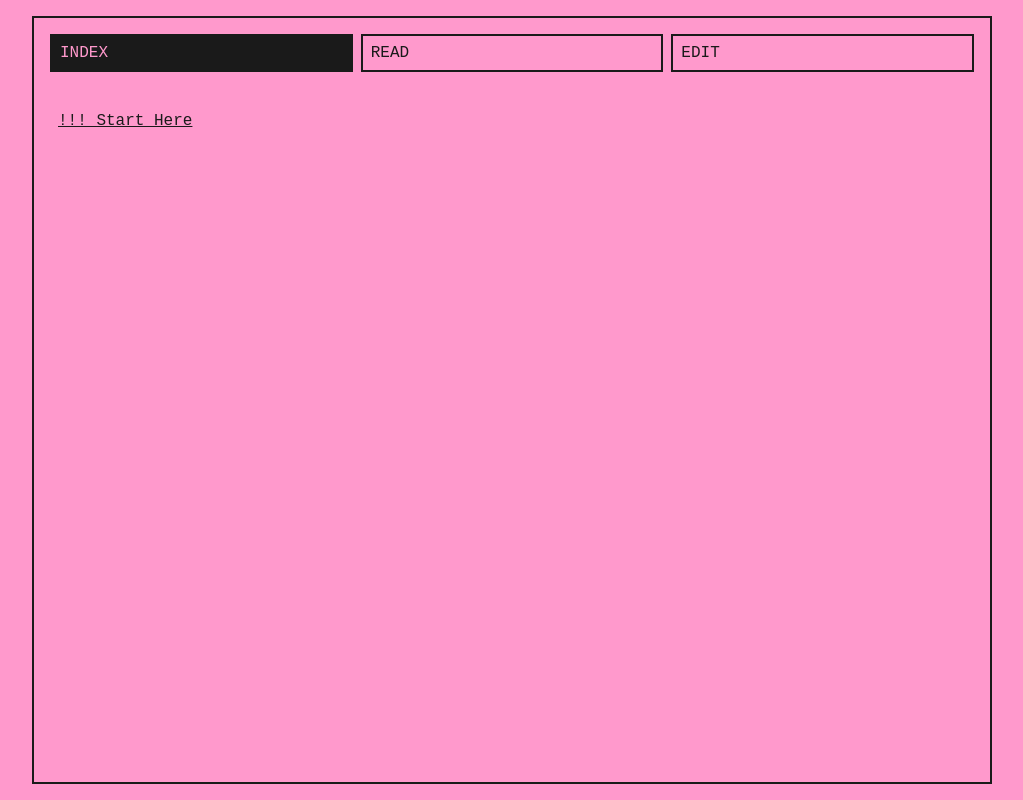
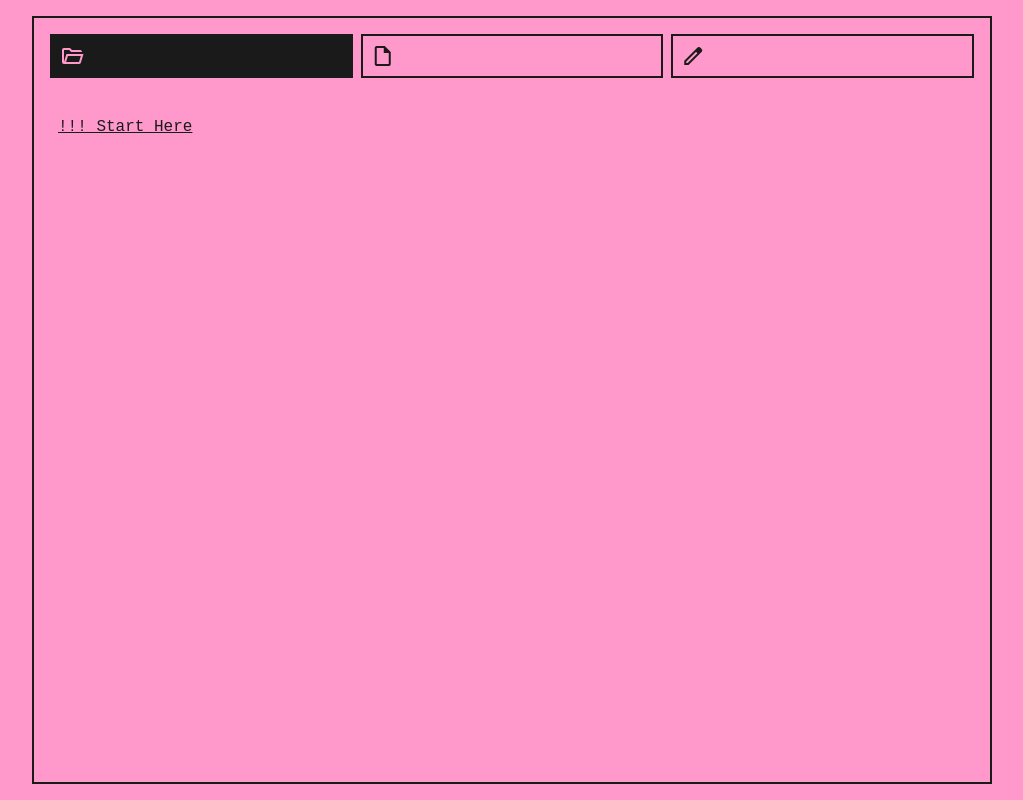
Before and after one commit to caleb-cox/vowell-john, a React (Vite) app: page / in a window 1280 px wide. Shown: the whole page, without its empty margins (128-1151 px from the left). Built offline with nearby package versions, Linux system fonts and the light colour scheme; a web font is replaced by a local one.

Commit message:
Bro free icons bro

```diff
--- a/src/components/App/App.css
+++ b/src/components/App/App.css
@@ -1,4 +1,5 @@
 @import url("https://fonts.googleapis.com/css?family=Nova+Mono");
+@import url("https://fonts.googleapis.com/css2?family=Material+Symbols+Outlined");
 
 :root {
   --foreground-color: hsl(0, 0%, 10%);
--- a/src/components/Button/Button.css
+++ b/src/components/Button/Button.css
@@ -9,6 +9,7 @@
 .Button.active {
   background-color: var(--foreground-color);
   color: var(--background-color);
+  cursor: default;
 }
 
 .Button:hover:not(.active) {
--- a/src/components/Button/Button.jsx
+++ b/src/components/Button/Button.jsx
@@ -1,9 +1,12 @@
 import "./Button.css";
 
-const Button = ({ active, onClick, children }) => {
+const Button = ({ active, onClick, className, children }) => {
   return (
     <div
-      className={["Button"].concat(active ? ["active"] : []).join(" ")}
+      className={["Button"]
+        .concat(className ? [className] : [])
+        .concat(active ? ["active"] : [])
+        .join(" ")}
       onClick={onClick}
     >
       {children}
--- a/src/components/EditView/EditView.css
+++ b/src/components/EditView/EditView.css
@@ -7,9 +7,10 @@
 
 .EditView h1 {
   font-size: 2rem;
-  overflow: hidden;
+  overflow-x: hidden;
   white-space: nowrap;
   text-overflow: ellipsis;
+  flex-shrink: 0;
 }
 
 .EditView textarea {
@@ -33,9 +34,6 @@
 }
 
 .EditView .word-count {
-  background-color: var(--foreground-color);
-  color: var(--background-color);
-  padding: 0.5rem;
-  border: 0.125rem solid var(--foreground-color);
-  user-select: none;
+  font-size: 1.5rem;
+  line-height: 1;
 }
--- a/src/components/EditView/EditView.jsx
+++ b/src/components/EditView/EditView.jsx
@@ -39,9 +39,15 @@ const EditView = () => {
         onChange={(e) => setText(e.target.value)}
       />
       <div className="controls">
-        <div className="word-count">{wordCount}</div>
-        <Button onClick={deletePage}>Delete</Button>
-        <Button onClick={savePage}>Save</Button>
+        <Button className="word-count" active={true}>
+          {wordCount}
+        </Button>
+        <Button className="material-symbols-outlined" onClick={deletePage}>
+          Delete
+        </Button>
+        <Button className="material-symbols-outlined" onClick={savePage}>
+          Save
+        </Button>
       </div>
     </div>
   );
--- a/src/components/ModeSelector/ModeSelector.jsx
+++ b/src/components/ModeSelector/ModeSelector.jsx
@@ -8,28 +8,31 @@ const ModeSelector = () => {
   return (
     <div className="ModeSelector">
       <Button
+        className="material-symbols-outlined"
         active={mode === "index"}
         onClick={() => {
           setMode("index");
         }}
       >
-        Index
+        folder_open
       </Button>
       <Button
+        className="material-symbols-outlined"
         active={mode === "read"}
         onClick={() => {
           setMode("read");
         }}
       >
-        Read
+        draft
       </Button>
       <Button
+        className="material-symbols-outlined"
         active={mode === "edit"}
         onClick={() => {
           setMode("edit");
         }}
       >
-        Edit
+        edit
       </Button>
     </div>
   );
--- a/src/components/ReadView/ReadView.css
+++ b/src/components/ReadView/ReadView.css
@@ -7,9 +7,10 @@
 
 .ReadView h1 {
   font-size: 2rem;
-  overflow: hidden;
+  overflow-x: hidden;
   white-space: nowrap;
   text-overflow: ellipsis;
+  flex-shrink: 0;
 }
 
 .ReadView section {
```
